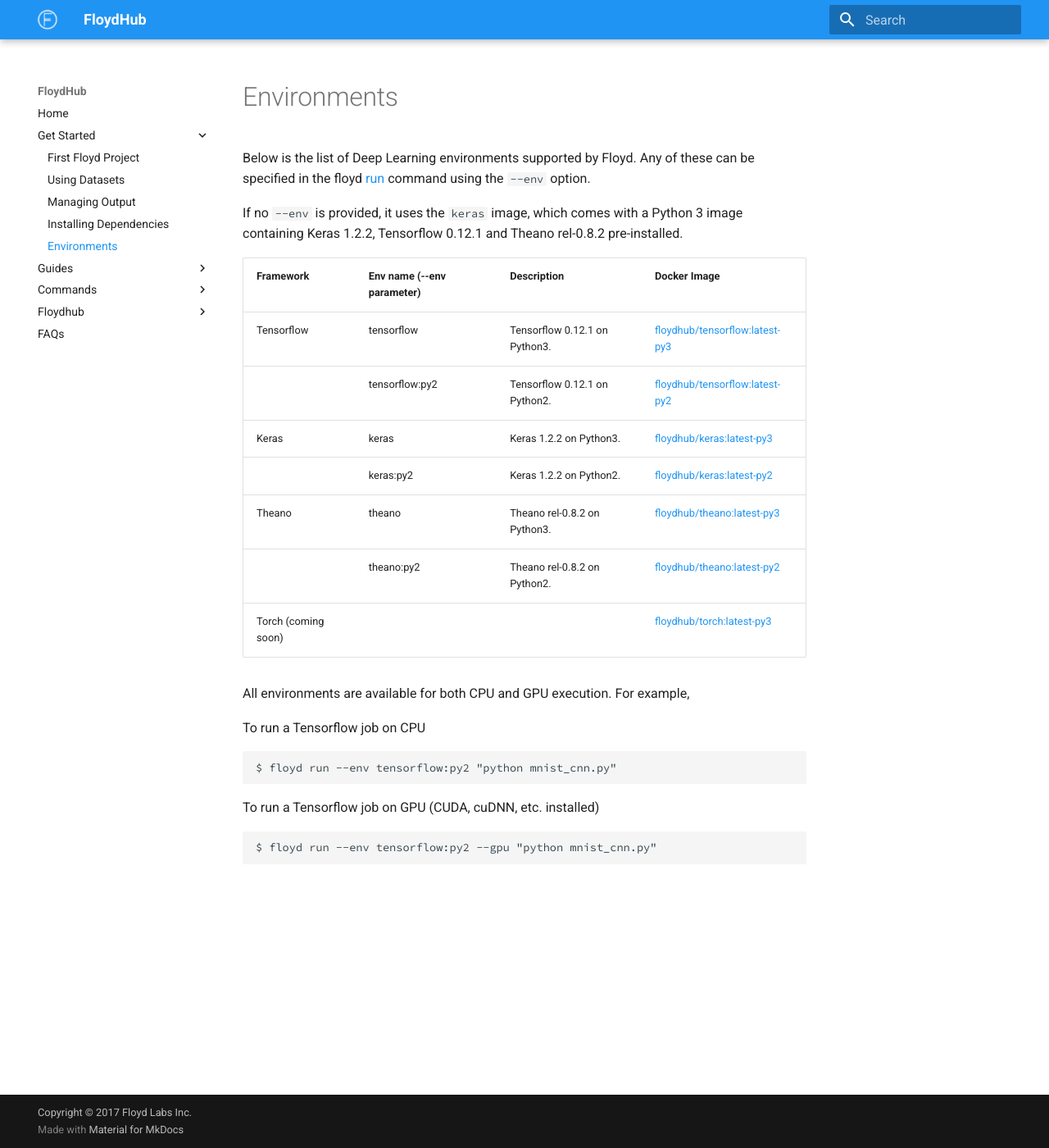
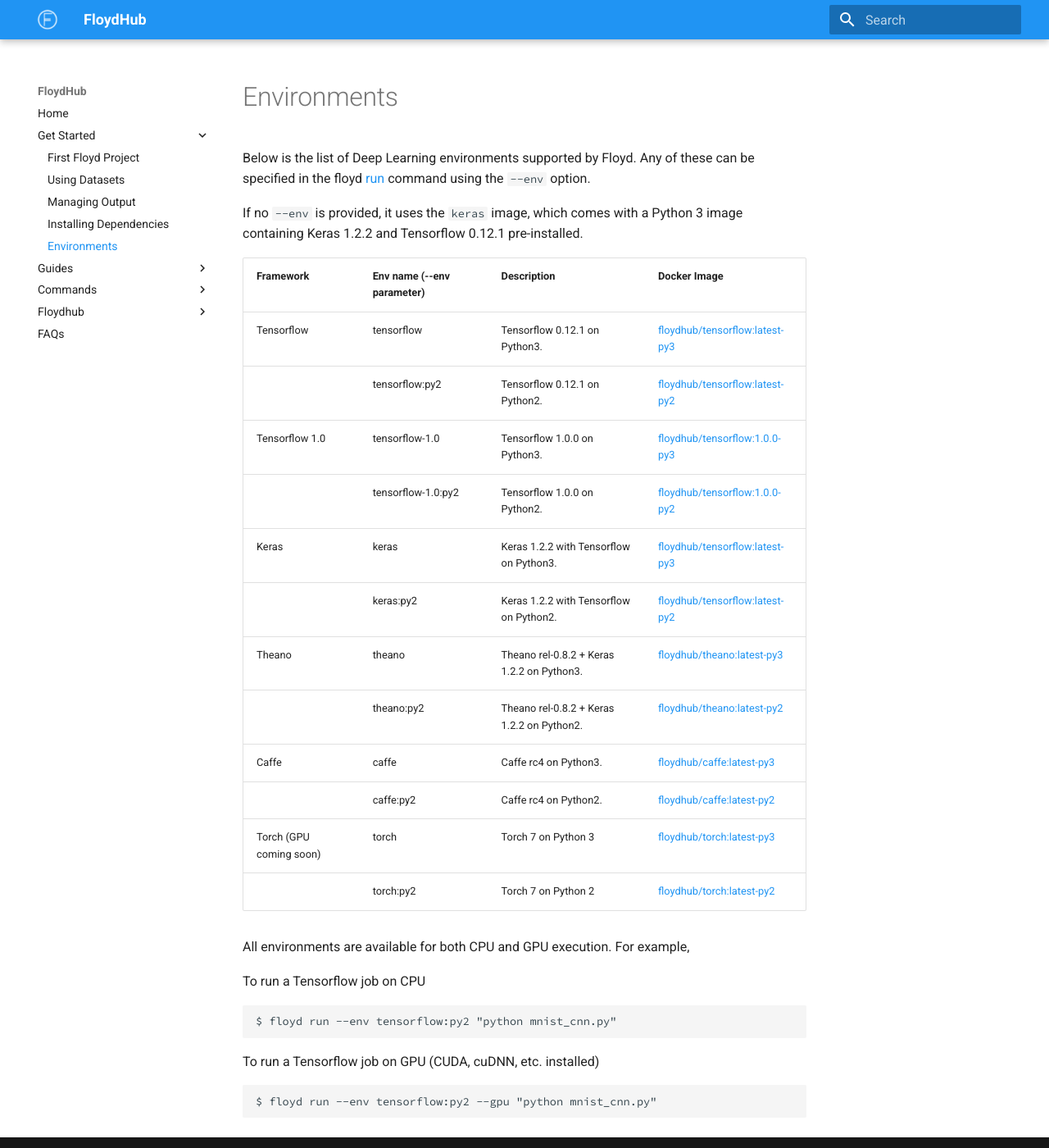
Before and after one commit to floydhub/floyd-docs, an MkDocs documentation site: the page built from docs/home/environments.md, in a window 1280 px wide and 1400 px high. Shown: the whole window at 82% size. Built offline with MkDocs 1.6.1 and Material for MkDocs 9.7.7, drawn with Linux system fonts in a browser that asks for light colours; old or Windows-style settings are respelled for this version of MkDocs.

Commit message:
Add new environments

```diff
--- a/docs/home/environments.md
+++ b/docs/home/environments.md
@@ -4,17 +4,22 @@
 these can be specified in the floyd [run](../commands/run.md) command using the `--env` option.
 
 If no `--env` is provided, it uses the `keras` image, which comes with a Python 3 image containing
-Keras 1.2.2, Tensorflow 0.12.1 and Theano rel-0.8.2 pre-installed.
+Keras 1.2.2 and Tensorflow 0.12.1 pre-installed.
 
 | Framework | Env name (--env parameter)  |  Description              | Docker Image |
 | --------- | ------------------ | ------------------------ |-------------|
 | Tensorflow | tensorflow  | Tensorflow 0.12.1 on Python3. | [floydhub/tensorflow:latest-py3](https://hub.docker.com/r/floydhub/tensorflow/) |
 | | tensorflow:py2  | Tensorflow 0.12.1 on Python2. | [floydhub/tensorflow:latest-py2](https://hub.docker.com/r/floydhub/tensorflow/) |
-| Keras | keras  | Keras 1.2.2 on Python3. | [floydhub/keras:latest-py3](https://hub.docker.com/r/floydhub/keras/) |
-| | keras:py2  | Keras 1.2.2 on Python2. | [floydhub/keras:latest-py2](https://hub.docker.com/r/floydhub/keras/) |
-| Theano | theano  | Theano rel-0.8.2 on Python3. | [floydhub/theano:latest-py3](https://hub.docker.com/r/floydhub/theano/) |
-| | theano:py2  | Theano rel-0.8.2 on Python2. | [floydhub/theano:latest-py2](https://hub.docker.com/r/floydhub/theano/) |
-| Torch (coming soon) |   |  | [floydhub/torch:latest-py3](https://hub.docker.com/r/floydhub/torch/) |
+| Tensorflow 1.0 | tensorflow-1.0  | Tensorflow 1.0.0 on Python3. | [floydhub/tensorflow:1.0.0-py3](https://hub.docker.com/r/floydhub/tensorflow/) |
+| | tensorflow-1.0:py2  | Tensorflow 1.0.0 on Python2. | [floydhub/tensorflow:1.0.0-py2](https://hub.docker.com/r/floydhub/tensorflow/) |
+| Keras | keras  | Keras 1.2.2 with Tensorflow on Python3. | [floydhub/tensorflow:latest-py3](https://hub.docker.com/r/floydhub/tensorflow/) |
+| | keras:py2  | Keras 1.2.2 with Tensorflow on Python2. | [floydhub/tensorflow:latest-py2](https://hub.docker.com/r/floydhub/tensorflow/) |
+| Theano | theano  | Theano rel-0.8.2 + Keras 1.2.2 on Python3. | [floydhub/theano:latest-py3](https://hub.docker.com/r/floydhub/theano/) |
+| | theano:py2  | Theano rel-0.8.2 + Keras 1.2.2 on Python2. | [floydhub/theano:latest-py2](https://hub.docker.com/r/floydhub/theano/) |
+| Caffe | caffe  | Caffe rc4 on Python3. | [floydhub/caffe:latest-py3](https://hub.docker.com/r/floydhub/caffe/) |
+| | caffe:py2  | Caffe rc4 on Python2. | [floydhub/caffe:latest-py2](https://hub.docker.com/r/floydhub/caffe/) |
+| Torch (GPU coming soon) | torch | Torch 7 on Python 3 | [floydhub/torch:latest-py3](https://hub.docker.com/r/floydhub/torch/) |
+| | torch:py2 | Torch 7 on Python 2 | [floydhub/torch:latest-py2](https://hub.docker.com/r/floydhub/torch/) |
 
 All environments are available for both CPU and GPU execution. For example,
 
```
